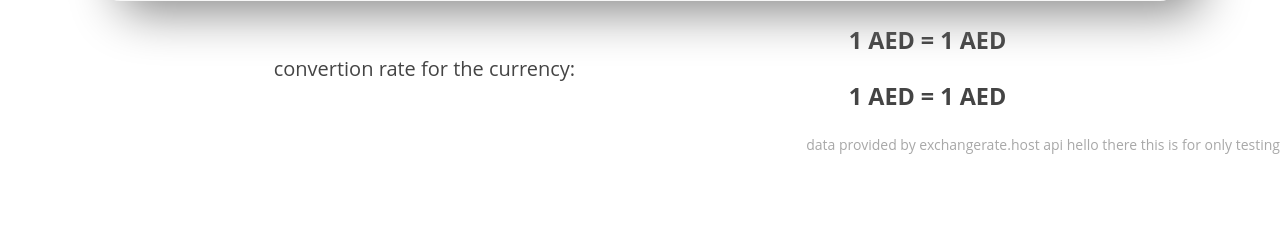
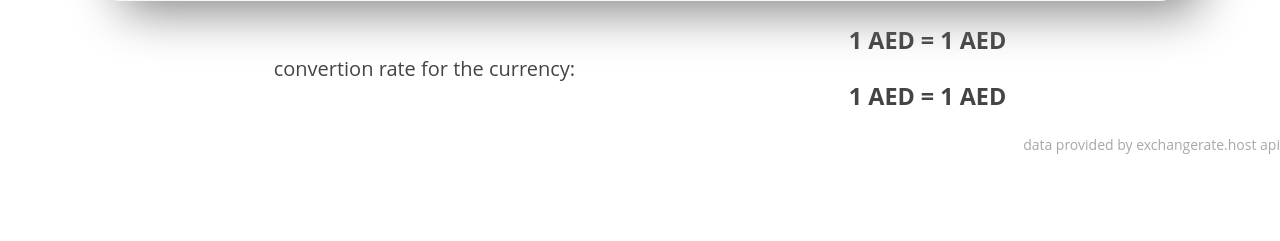
Before and after one commit to MohdMarzook/currency-converter, a Django app: page / in a window 1280 px wide. Shown: the part 484-725 px from the top of the page. Run offline with Django 3.2, Linux system fonts and the light colour scheme; data that the repository does not hold is empty.

Commit message:
initial commit

```diff
--- a/myapp/templates/pages/hello.html
+++ b/myapp/templates/pages/hello.html
@@ -76,7 +76,6 @@
         </div>
         <div class="apiprovider">
             data provided by exchangerate.host api
-            hello there this is for only testing
         </div>
     </body>
 </html>
```
